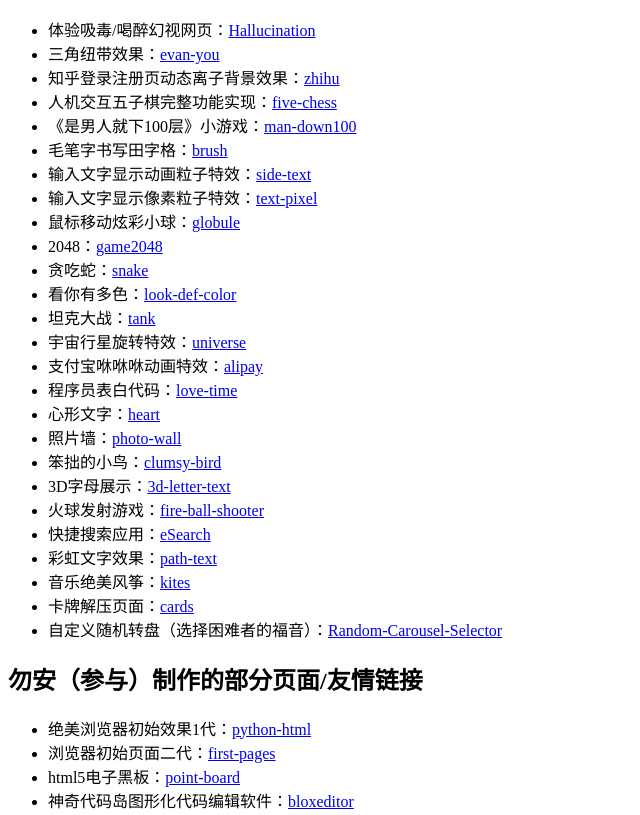
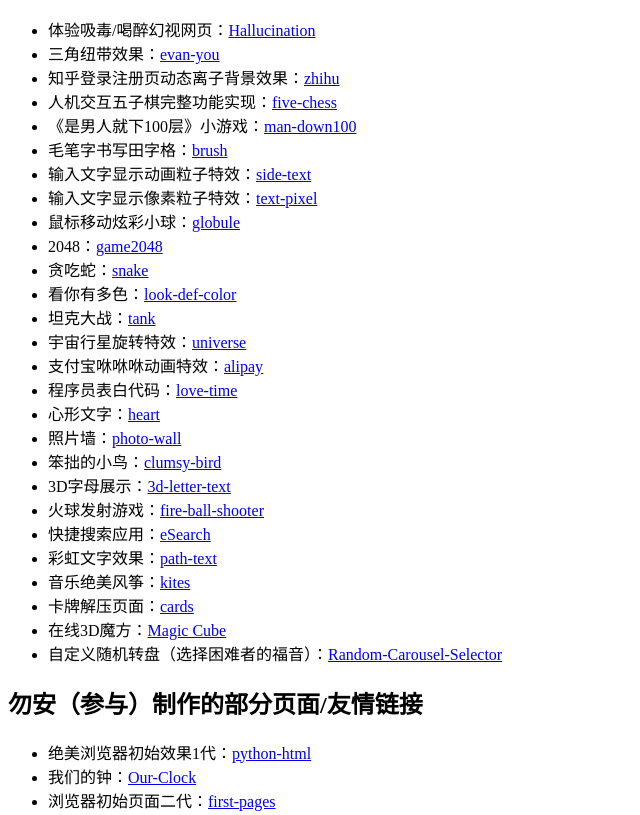
Before and after one commit to Edgar-wuan/canvas, a plain HTML site: page index.html in a window 1280 px wide. Shown: the part 127-942 px from the top of the page, without its empty margins (0-640 px from the left). Drawn offline with Linux system fonts and the light colour scheme.

Commit message:
Update index.html

```diff
--- a/index.html
+++ b/index.html
@@ -43,11 +43,13 @@
 							<li>彩虹文字效果：<a target="_blank" href="https://edgar-wuan.github.io/canvas/path-text/index.html">path-text</a></li>
 							<li>音乐绝美风筝：<a target="_blank" href="https://edgar-wuan.github.io/canvas/kites/index.html">kites</a></li>
 							<li>卡牌解压页面：<a target="_blank" href="https://edgar-wuan.github.io/canvas/cards/index.html">cards</a></li>
+							<li>在线3D魔方：<a target="_blank" href="https://edgar-wuan.github.io/canvas/Magic Cube/index.html">Magic Cube</a></li>
 							<li>自定义随机转盘（选择困难者的福音）：<a target="_blank" href="https://edgar-wuan.github.io/Random-Carousel-Selector/">Random-Carousel-Selector</a></li>
 						</ul>
 						<h2>勿安（参与）制作的部分页面/友情链接</h2>
 						<ul>
 							<li>绝美浏览器初始效果1代：<a target="_blank" href="https://python-html.github.io/">python-html</a></li>
+							<li>我们的钟：<a target="_blank" href="https://edgar-wuan.github.io/canvas/Our-Clock/">Our-Clock</a></li>
 							<li>浏览器初始页面二代：<a target="_blank" href="https://edgar-wuan.github.io/first-pages//">first-pages</a></li>
 							<li>html5电子黑板：<a target="_blank" href="https://edgar-wuan.github.io/point-board/">point-board</a></li>
 							<li>神奇代码岛图形化代码编辑软件：<a target="_blank" href="https://edgar-wuan.github.io/bloxeditor/">bloxeditor</a></li>
```
